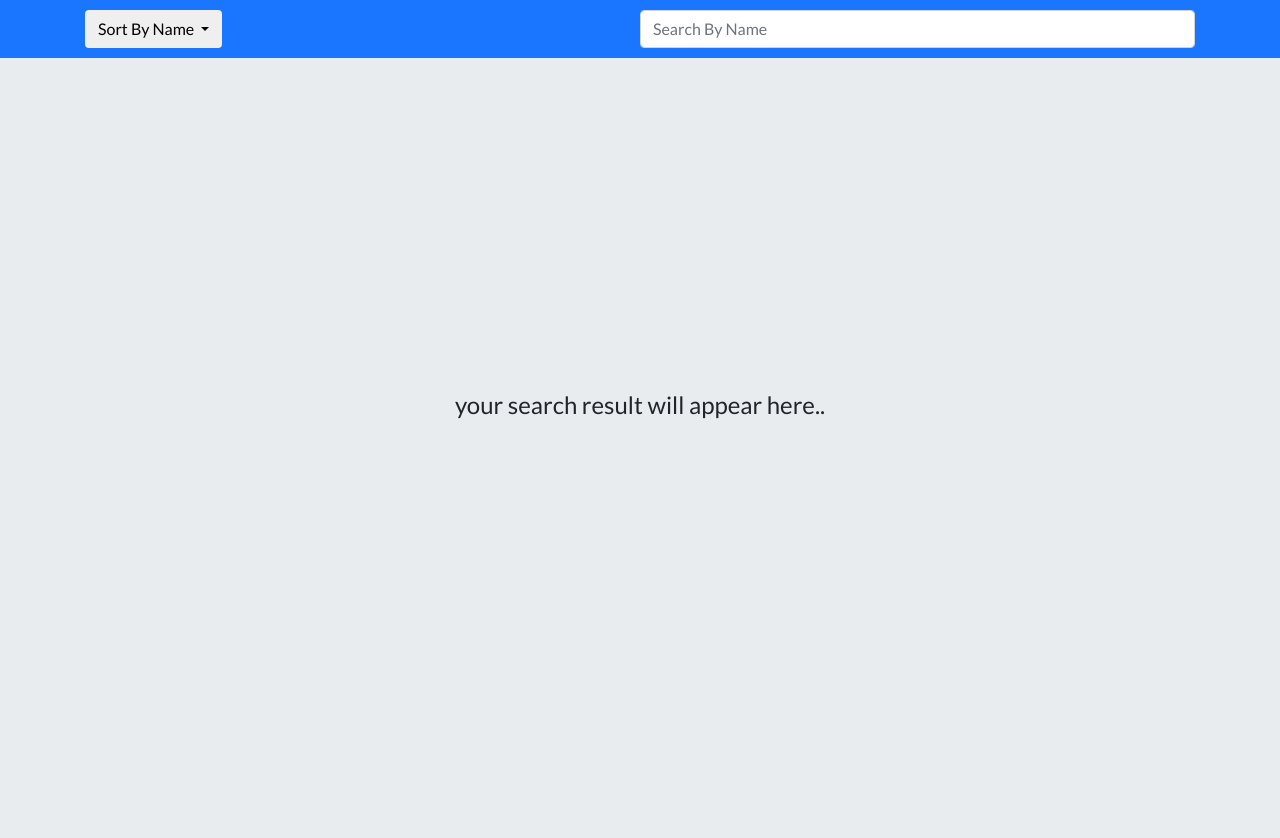
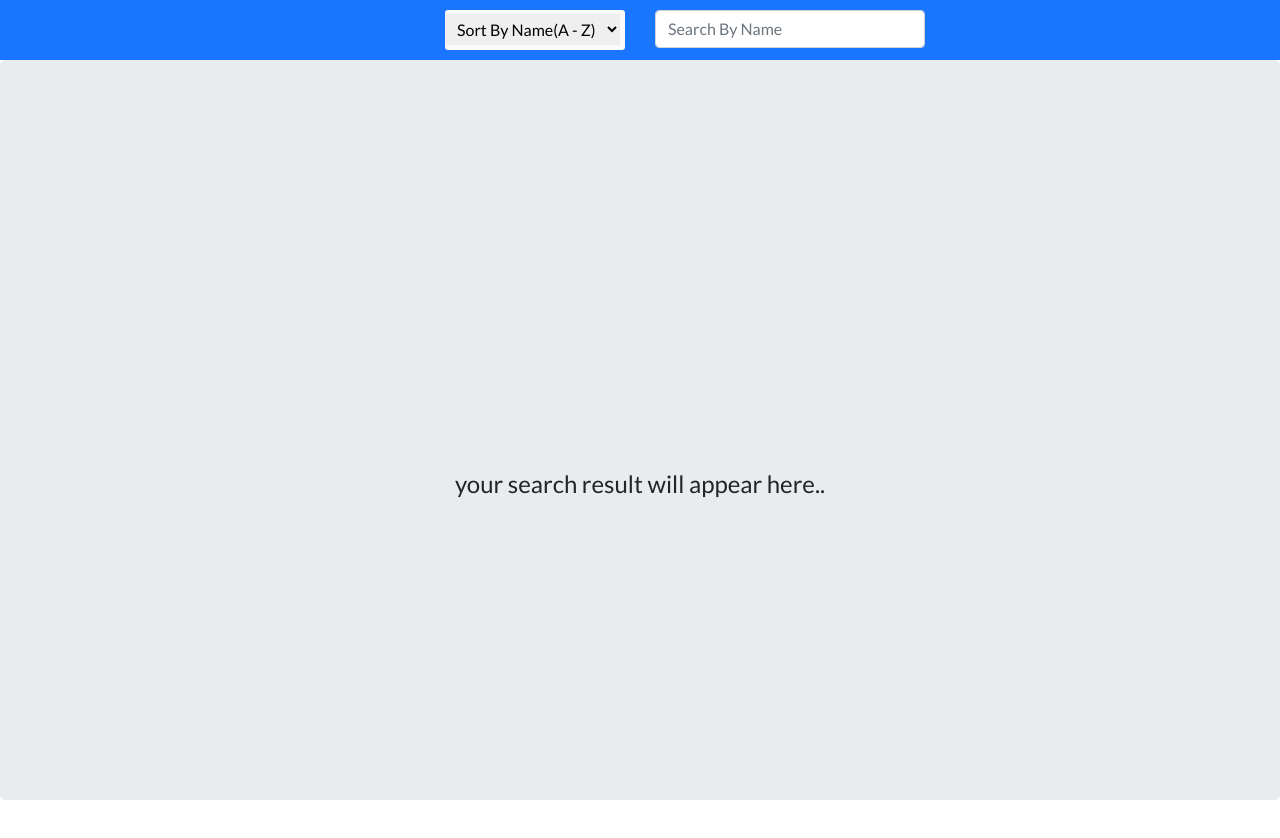
Before and after one commit to sujit-pasalkar/git-search, an Angular app: page / in a window 1280 px wide. Shown: the top 838 px of the page. Built offline with nearby package versions, Linux system fonts and the light colour scheme.

Commit message:
updated header component and added Promise call for fetchRepo service.

```diff
--- a/src/app/Component/header/header.component.html
+++ b/src/app/Component/header/header.component.html
@@ -1,20 +1,20 @@
 <div class="header">
     <div class="container">
-        <div id="sort">
-            <div class="dropdown">
-                <button class="btn dropdown-toggle" type="button" id="dropdownMenuButton" data-toggle="dropdown" aria-haspopup="true" aria-expanded="false" (click)="sort()">
-                          Sort By Name
-                        </button>
-                <div class="dropdown-menu" aria-labelledby="dropdownMenuButton">
-                    <a class="dropdown-item" href="#">Action</a>
-                    <a class="dropdown-item" href="#">Another action</a>
-                    <a class="dropdown-item" href="#">Something else here</a>
+        <div class="row">
+            <div class="col-md-6 col-sm-6">
+                <div class="select-style floats">
+                    <select name="sort" [(ngModel)]="sortBy" (change)="sort()">
+                            <option value="AZ">Sort By Name(A - Z)</option>
+                            <option value="ZA">Sort By Name(Z - A)</option>
+                            <option value="rank0">Rank ASC</option>
+                            <option value="rankN">Rank DSC</option>
+                        </select>
                 </div>
+
             </div>
-
-        </div>
-        <div id="search">
-            <input class="form-control" type="text" placeholder="Search By Name" aria-label="Search" (input)="search()" [(ngModel)]="searchQuery">
+            <div class="col-md-6 col-sm-6 margin">
+                <input class="form-control" type="text" placeholder="Search By Name" aria-label="Search" (input)="search($event)">
+            </div>
         </div>
     </div>
 </div>
--- a/src/app/Component/header/header.component.scss
+++ b/src/app/Component/header/header.component.scss
@@ -7,16 +7,37 @@ $auto:auto;
     display: flex
 }
 
-#sort {
-    float: left;
-    width: 50%;
-    overflow: $auto;
-    text-align: left
+@media (min-width: 768px) {
+    .floats {
+        float: right;
+    }
 }
 
-#search {
-    float: right;
+@media (max-width: 576px) {
+    .margin {
+        margin-top: 10px;
+    }
+}
+
+.form-control {
     width: 50%;
-    overflow: $auto;
-    text-align: right
 }
+
+// select box
+.select-style {
+    width: 180px;
+    border-radius: 3px;
+    overflow: hidden;
+    background: #fafafa no-repeat 90% 50%;
+    line-height: 2.5;
+}
+
+.select-style select {
+    padding: 5px 8px;
+    border: none;
+    box-shadow: none;
+}
+
+.select-style select:focus {
+    outline: none;
+}
--- a/src/app/Component/header/header.component.ts
+++ b/src/app/Component/header/header.component.ts
@@ -9,25 +9,47 @@ import { debounceTime, distinctUntilChanged, switchMap } from "rxjs/operators";
   styleUrls: ["./header.component.scss"]
 })
 export class HeaderComponent implements OnInit {
-  private searchQuery = "";
+  sortBy: String = "AZ";
 
   constructor(private fetchDataService: FetchDataService) {}
 
   ngOnInit() {}
 
-  search(term: string): void {
-    this.fetchData();
+  search(event: any): void {
+    if (event.target.value.trim() != '') {
+      this.fetchDataService.fetchSearchResult(event.target.value);
+    }
   }
 
-  fetchData() {
-    // passing search text evrytime text changes
-    this.fetchDataService.fetchSearchResult(this.searchQuery);
-  }
+  sort(): void {
+    if (this.fetchDataService.itemData) {
+      console.log(`sortBy:${this.sortBy}`);
 
-  sort(){
-    if(this.fetchDataService.itemData){
-    // sort by a->z
-      this.fetchDataService.itemData.sort((a, b) => a.login < b.login ? -1 : a.login > b.login ? 1 : 0);
-    }
+      this.fetchDataService.itemData = this.fetchDataService.itemData.sort(
+        (a, b) => {
+          let diff = 0;
+          switch (this.sortBy) {
+            case "AZ":
+              diff = a.login < b.login ? -1 : a.login > b.login ? 1 : 0;
+              // a.login.localeCompare(b.login);
+              break;
+
+            case "ZA":
+              diff = a.login > b.login ? -1 : a.login < b.login ? 1 : 0;
+              break;
+
+            case "rank0":
+              diff = a.score - b.score;
+              break;
+
+            case "rankN":
+              diff = b.score - a.score;
+              break;
+          }
+
+          return diff;
+        }
+      );
+    } else return;
   }
 }
--- a/src/app/Component/users/users.component.html
+++ b/src/app/Component/users/users.component.html
@@ -1,6 +1,5 @@
-<div class="userBody">
-    <div class="container" [ngClass]="{
-        'jumbotron userBody': fetchDataService.serachResult
+<div class="jumbotron" [ngClass]="{
+    'userBody': !fetchDataService.serachResult
   }">
     <div *ngIf="fetchDataService.serachResult">
         <div class="row">
@@ -22,6 +21,9 @@
                         <div>
                             <p>Profile Url: {{user.url}}</p>
                         </div>
+                        <div>
+                            <p>Score: {{user.score}}</p>
+                        </div>
                     </div>
                     <div class="col-sm-2 col-md-8 col-lg-2 right">
                         <button type="button" class="btn btn-outline-info" (click)="showDetails(user.id)">Details</button>
@@ -33,7 +35,7 @@
             </div>
         </div>
     </div>
-        <h4 class="empty" *ngIf="!fetchDataService.serachResult"> your search result will appear here..</h4>
-
+    <div style="text-align: center;">
+        <h4 style="line-height: 30" *ngIf="!fetchDataService.serachResult"> your search result will appear here..</h4>
     </div>
 </div>
--- a/src/app/Component/users/users.component.scss
+++ b/src/app/Component/users/users.component.scss
@@ -1,11 +1,10 @@
-@mixin funEmpty() {
-    text-align: center;
-    padding-top: 30%
-}
-
+// @mixin funEmpty() {
+//     text-align: center;
+//     padding-top: 30%
+// }
 .userBody {
     background-color: #e9ecef;
-    min-height: 100vh;
+    height: calc(100vh - 60px);
 }
 
 .cardMargin {
@@ -21,6 +20,6 @@
     text-align: right;
 }
 
-.empty {
-    @include funEmpty();
-}
+// .empty {
+//     @include funEmpty();
+//
--- a/src/app/Component/users/users.component.ts
+++ b/src/app/Component/users/users.component.ts
@@ -1,6 +1,5 @@
 import { Component, OnInit } from "@angular/core";
 import { FetchDataService } from "../../services/fetch-data.service";
-import { UserDetailsComponent } from "../user-details/user-details.component";
 
 @Component({
   selector: "app-users",
@@ -10,23 +9,20 @@ import { UserDetailsComponent } from "../user-details/user-details.component";
 export class UsersComponent implements OnInit {
   userRepo;
 
-  constructor(private fetchDataService: FetchDataService) {
-  }
+  constructor(private fetchDataService: FetchDataService) {}
 
-  ngOnInit() {
-  }
+  ngOnInit() {}
 
   async showDetails(id) {
     for (let key of Object.keys(this.fetchDataService.itemData)) {
       if (this.fetchDataService.itemData[key].id == id) {
         if (!this.fetchDataService.itemData[key].show) {
           try {
-             this.fetchDataService.fetchRepo(
+            this.userRepo = await this.fetchDataService.fetchRepo(
               this.fetchDataService.itemData[key].login
-            ).subscribe(res=>{
-               this.userRepo = res;
-               this.fetchDataService.itemData[key].show = !this.fetchDataService.itemData[key].show;
-            });
+            );
+            this.fetchDataService.itemData[key].show = !this.fetchDataService
+              .itemData[key].show;
           } catch (error) {
             console.log(`err while fetchRepo :${error}`);
           }
--- a/src/app/services/fetch-data.service.ts
+++ b/src/app/services/fetch-data.service.ts
@@ -10,18 +10,14 @@ import { catchError, tap } from "rxjs/operators";
 export class FetchDataService {
   serachResult: any;
   itemData: any;
+  url: string = "https://api.github.com";
 
   constructor(private http: HttpClient) {}
 
   fetchSearchResult(searchQuery: String) {
     try {
-      if (searchQuery != "") {
       this.http
-          .get(`https://api.github.com/search/users?q=${searchQuery}`)
-          // .pipe(
-          //   tap(),
-          //   catchError(this.handleError<any>("getData", []))
-          // )
+        .get(`${this.url}/search/users?q=${searchQuery}`)
         .subscribe((res: Response) => {
           this.serachResult = res;
           this.itemData = JSON.stringify(this.serachResult.items);
@@ -29,33 +25,27 @@ export class FetchDataService {
           this.itemData = JSON.parse(this.itemData);
           for (let key of Object.keys(this.itemData)) {
             this.itemData[key].show = false;
-              let data = this.itemData[key];
           }
         });
-      } else {
-        this.serachResult = null;
-      }
     } catch (error) {
       this.serachResult = null;
     }
   }
 
-  fetchRepo(username: string): Observable<any> {
-    return this.http
-      .get<any>(`https://api.github.com/users/${username}/repos`)
-      .pipe(
-        tap(_ => console.log("fetched repos")),
-        catchError(this.handleError<any>("get", []))
+  public fetchRepo(username: String): Promise<any> {
+    return new Promise<any>((_resolve, _reject) => {
+      this.http
+        .get(`${this.url}/users/${username}/repos`, {
+          responseType: "json"
+        })
+        .subscribe(
+          (results: any) => {
+            _resolve(results);
+          },
+          errors => {
+            _reject(errors);
+          }
         );
-  }
-
-  private handleError<T>(operation = "operation", result?: T) {
-    return (error: any): Observable<T> => {
-      console.error(error);
-
-      console.log(`${operation} failed: ${error.message}`);
-
-      return of(result as T);
-    };
+    });
   }
 }
```
Lines whose indentation alone changed are shown as unchanged.
